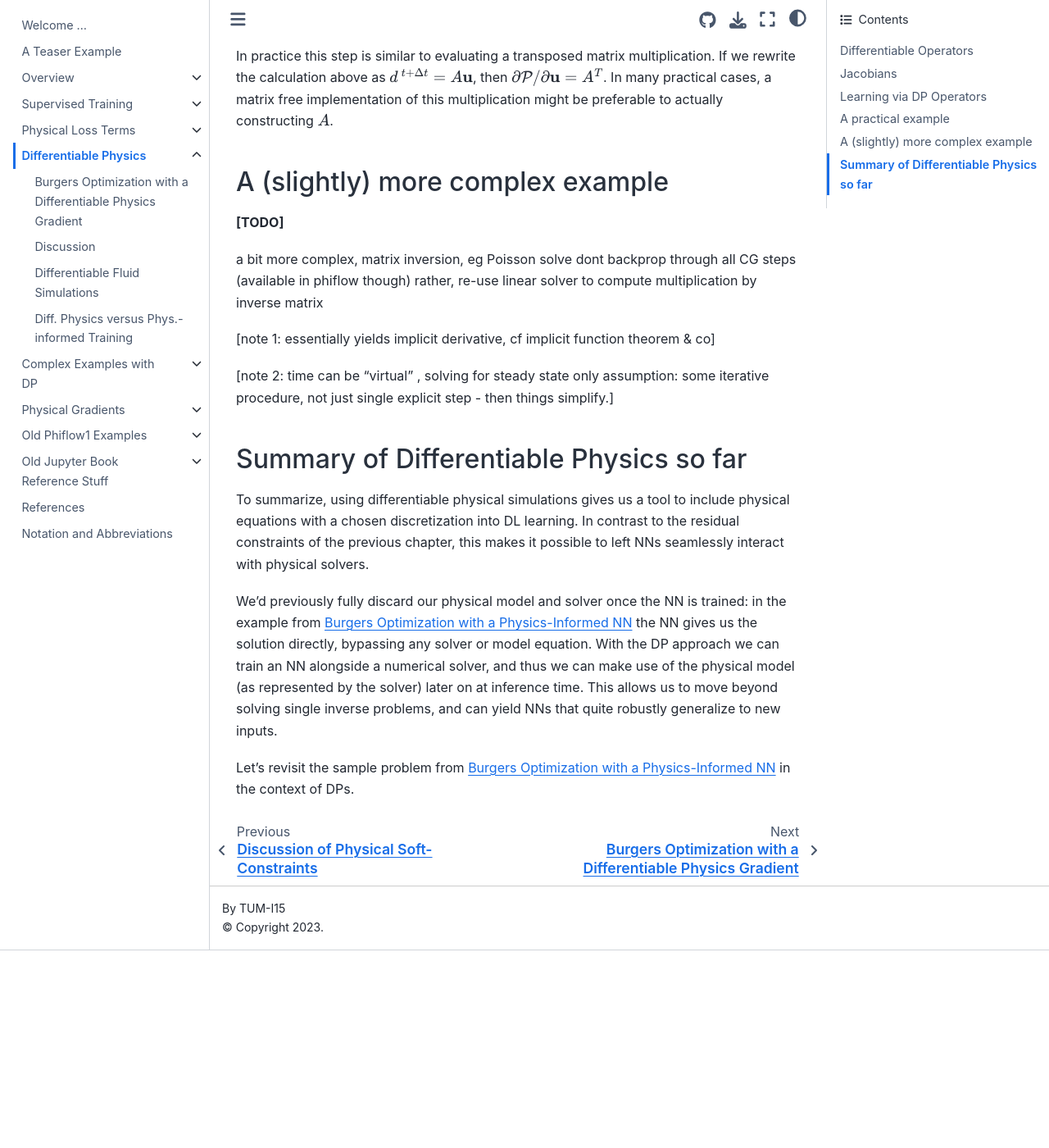
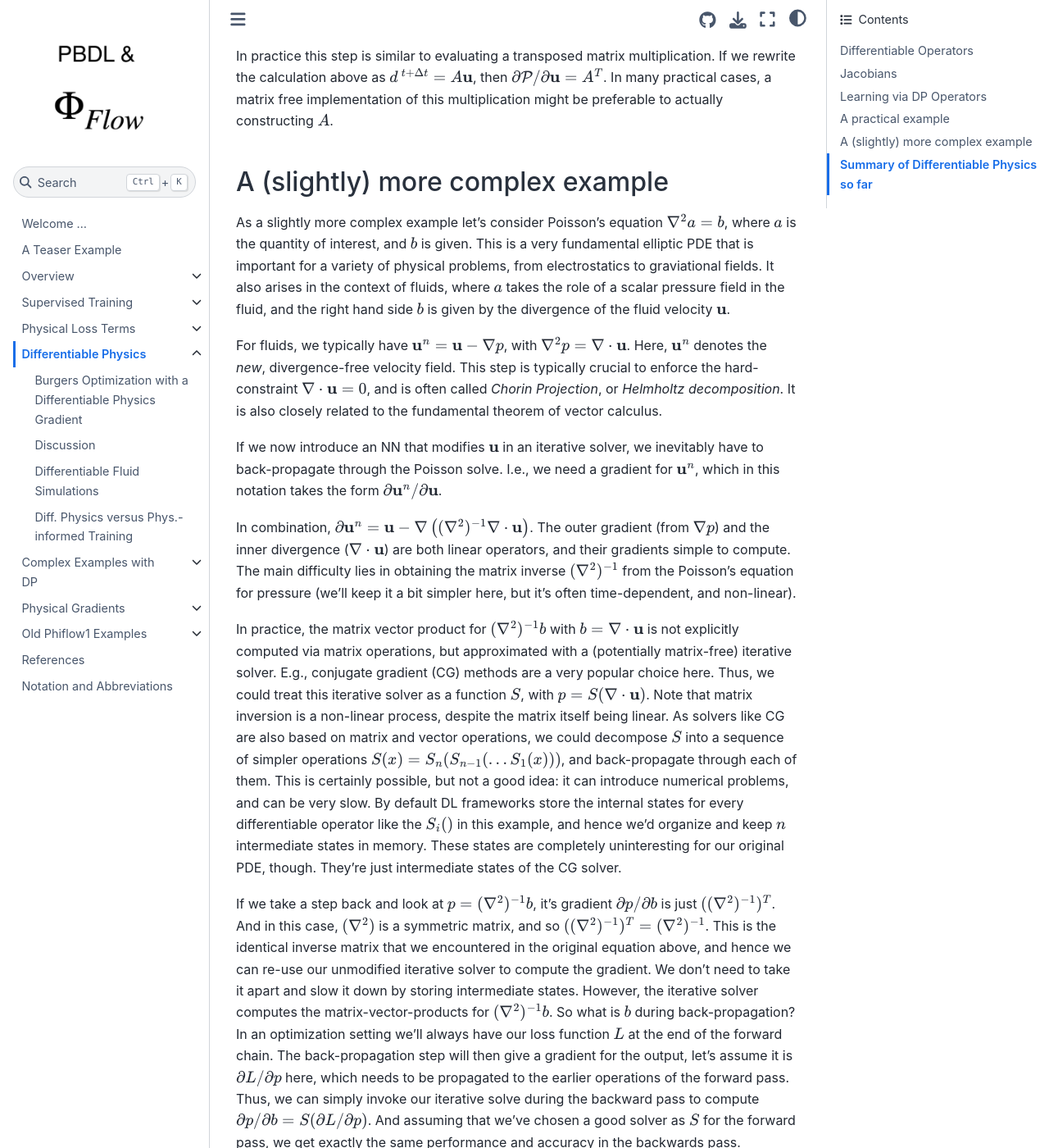
Before and after one commit to tum-pbs/pbdl-book, a Jupyter Book: the page built from diffphys.md, in a window 1280 px wide and 1400 px high, scrolled down 5566 px. Shown: the whole window at 82% size. Built offline with Jupyter Book 1.0.4 settings and Sphinx 7.4.7 and the Sphinx Book theme 1.1.4, drawn with Linux system fonts in a browser that asks for light colours; pages that are not in the unit, such as notebooks, are missing from menus; cross-references to code outside the pages are shown as plain code; before the commit the page ends 6725 px from its top, so only the background shows below that; some of the changed text lies outside the part shown.

Commit message:
updated DP poisson part

````diff
--- a/diffphys.md
+++ b/diffphys.md
@@ -95,7 +95,7 @@
 $.
 If we'd need to construct and store all full Jacobian matrices that we encounter during training,
 this would cause huge memory overheads and unnecessarily slow down training.
-Instead, for backpropagation, we can provide faster operations that compute products
+Instead, for back-propagation, we can provide faster operations that compute products
 with the Jacobian transpose because we always have a scalar loss function at the end of the chain.
 
 Given the formulation above, we need to resolve the derivatives
@@ -134,7 +134,7 @@
 
 It's true that this would theoretically be possible. The problem here is that each of the vector and matrix
 operations in tensorflow and pytorch is computed individually, and internally needs to store the current
-state of the forward evaluation for backpropagation (the "$g(x)$" above). For a typical
+state of the forward evaluation for back-propagation (the "$g(x)$" above). For a typical
 simulation, however, we're not overly interested in every single intermediate result our solver produces.
 Typically, we're more concerned with significant updates such as the step from $\mathbf{u}(t)$ to  $\mathbf{u}(t+\Delta t)$.
 
@@ -158,7 +158,7 @@
 provide those which are relevant for the learning task. E.g., if our network
 never produces the parameter $\nu$ in the example above, and it doesn't appear in our
 loss formulation, we will never encounter a $\partial/\partial \nu$ derivative
-in our backpropagation step.
+in our back-propagation step.
 
 ---
 
@@ -190,7 +190,7 @@
 the time evolved scalar density at time $t^e$ has a certain shape or configuration $d^{\text{target}}$.
 Informally, we'd like to find a motion that deforms $d^{~0}$ into a target state.
 The simplest way to express this goal is via an $L^2$ loss between the two states. So we want
-to minimize the loss function $F=|d(t^e) - d^{\text{target}}|^2$.
+to minimize the loss function $L=|d(t^e) - d^{\text{target}}|^2$.
 
 Note that as described here this is a pure optimization task, there's no NN involved,
 and our goal is to obtain $\mathbf{u}$. We do not want to apply this motion to other, unseen _test data_,
@@ -273,16 +273,48 @@
 
 ## A (slightly) more complex example
 
-**[TODO]**
+As a slightly more complex example let's consider Poisson's equation $\nabla^2 a = b$, where
+$a$ is the quantity of interest, and $b$ is given.
+This is a very fundamental elliptic PDE that is important for
+a variety of physical problems, from electrostatics to graviational fields. It also arises
+in the context of fluids, where $a$ takes the role of a scalar pressure field in the fluid, and
+the right hand side $b$ is given by the divergence of the fluid velocity $\mathbf{u}$.
 
-a bit more complex, matrix inversion, eg Poisson solve
-dont backprop through all CG steps (available in phiflow though)
-rather, re-use linear solver to compute multiplication by inverse matrix
+For fluids, we typically have
+$\mathbf{u}^{n} = \mathbf{u} - \nabla p$, with
+$\nabla^2 p = \nabla \cdot \mathbf{u}$. Here, $\mathbf{u}^{n}$ denotes the _new_, divergence-free
+velocity field. This step is typically crucial to enforce the hard-constraint $\nabla \cdot \mathbf{u}=0$,
+and is often called _Chorin Projection_, or _Helmholtz decomposition_. It is also closely related to the fundamental theorem of vector calculus.
 
-[note 1: essentially yields implicit derivative, cf implicit function theorem & co]
+If we now introduce an NN that modifies $\mathbf{u}$ in an iterative solver, we inevitably have to
+back-propagate through the Poisson solve. I.e., we need a gradient for $\mathbf{u}^{n}$, which in this
+notation takes the form $\partial \mathbf{u}^{n} / \partial \mathbf{u}$.
 
-[note 2: time can be "virtual" , solving for steady state
-only assumption: some iterative procedure, not just single explicit step - then things simplify.]
+In combination, $\partial \mathbf{u}^{n} = \mathbf{u} - \nabla \left(  (\nabla^2)^{-1} \nabla \cdot \mathbf{u} \right)$. The outer gradient (from $\nabla p$) and the inner divergence ($\nabla \cdot \mathbf{u}$) are both linear operators, and their gradients simple to compute. The main difficulty lies in obtaining the
+matrix inverse $(\nabla^2)^{-1}$ from the Poisson's equation for pressure (we'll keep it a bit simpler here, but it's often time-dependent, and non-linear).
+
+In practice, the matrix vector product for $(\nabla^2)^{-1} b$ with $b=\nabla \cdot \mathbf{u}$ is not explicitly computed via matrix operations, but approximated with a (potentially matrix-free) iterative solver. E.g., conjugate gradient (CG) methods are a very popular choice here. Thus, we could treat this iterative solver as a function $S$,
+with $p = S(\nabla \cdot \mathbf{u})$. Note that matrix inversion is a non-linear process, despite the matrix itself being linear. As solvers like CG are also based on matrix and vector operations, we could decompose $S$ into a sequence of simpler operations $S(x) = S_n( S_{n-1}(...S_{1}(x)))$, and back-propagate through each of them. This is certainly possible, but not a good idea: it can introduce numerical problems, and can be very slow.
+By default DL frameworks store the internal states for every differentiable operator like the $S_i()$ in this example, and hence we'd organize and keep $n$ intermediate states in memory. These states are completely uninteresting for our original PDE, though. They're just intermediate states of the CG solver.
+
+If we take a step back and look at $p = (\nabla^2)^{-1} b$, it's gradient $\partial p / \partial b$
+is just $((\nabla^2)^{-1})^T$. And in this case, $(\nabla^2)$ is a symmetric matrix, and so $((\nabla^2)^{-1})^T=(\nabla^2)^{-1}$. This is the identical inverse matrix that we encountered in the original equation above, and hence we can re-use our unmodified iterative solver to compute the gradient. We don't need to take it apart and slow it down by storing intermediate states. However, the iterative solver computes the matrix-vector-products for $(\nabla^2)^{-1} b$. So what is $b$ during back-propagation? In an optimization setting we'll always have our loss function $L$ at the end of the forward chain. The back-propagation step will then give a gradient for the output, let's assume it is $\partial L/\partial p$ here, which needs to be propagated to the earlier operations of the forward pass. Thus, we can simply invoke our iterative solve during the backward pass to compute $\partial p / \partial b = S(\partial L/\partial p)$. And assuming that we've chosen a good solver as $S$ for the forward pass, we get exactly the same performance and accuracy in the backwards pass.
+
+The main take-away here is: it is important _not to blindly back-propagate_ through the forward computation, but to think about which steps of the analytic equations for the forward pass to compute gradients for. In cases like the above, we can often find improved analytic expressions for the gradients, which we can then compute numerically.
+
+```{admonition} Implicit Function Theorem & Time
+:class: tip
+
+**IFT**:
+The process above essentially yields an _implicit derivative_. Instead of explicitly deriving all forward steps, we've relied on the [implicit function theorem](https://en.wikipedia.org/wiki/Implicit_function_theorem) to compute the derivative.
+
+**Time**: we _can_ actually consider the steps of an iterative solver as a virtual "time",
+and back-propagate through them. In line with other DP approaches, this enabled an NN to _interact_ with an iterative solver. An example is to learn initial guesses of CG solvers from {cite}`um2020sol`,
+[details can be found here](https://github.com/tum-pbs/CG-Solver-in-the-Loop).
+```
+
+
+---
 
 ## Summary of Differentiable Physics so far
 
@@ -298,5 +330,4 @@
 a numerical solver, and thus we can make use of the physical model (as represented by
 the solver) later on at inference time. This allows us to move beyond solving single
 inverse problems, and can yield NNs that quite robustly generalize to new inputs.
-
-Let's revisit the sample problem from {doc}`physicalloss-code` in the context of DPs.
+Let's revisit this sample problem in the context of DPs.
````
Also changed, not shown: jupyter-book-reference-markdown.md (deleted, +0 -125 lines), jupyter-book-reference.md (deleted, +0 -7 lines), jupyter-book-reference-notebooks.ipynb (deleted).
